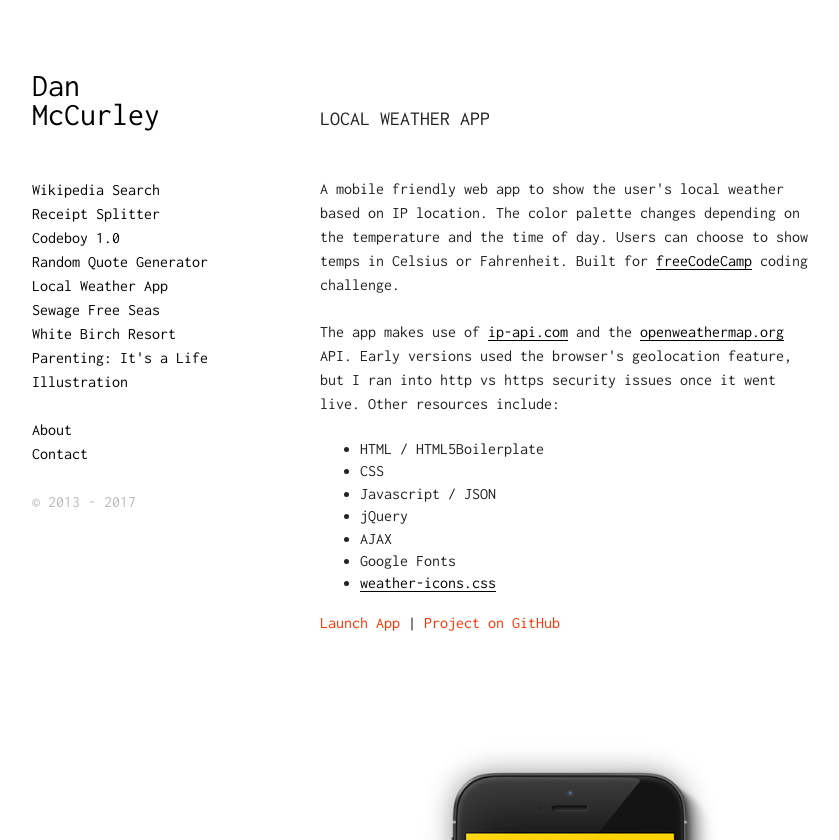
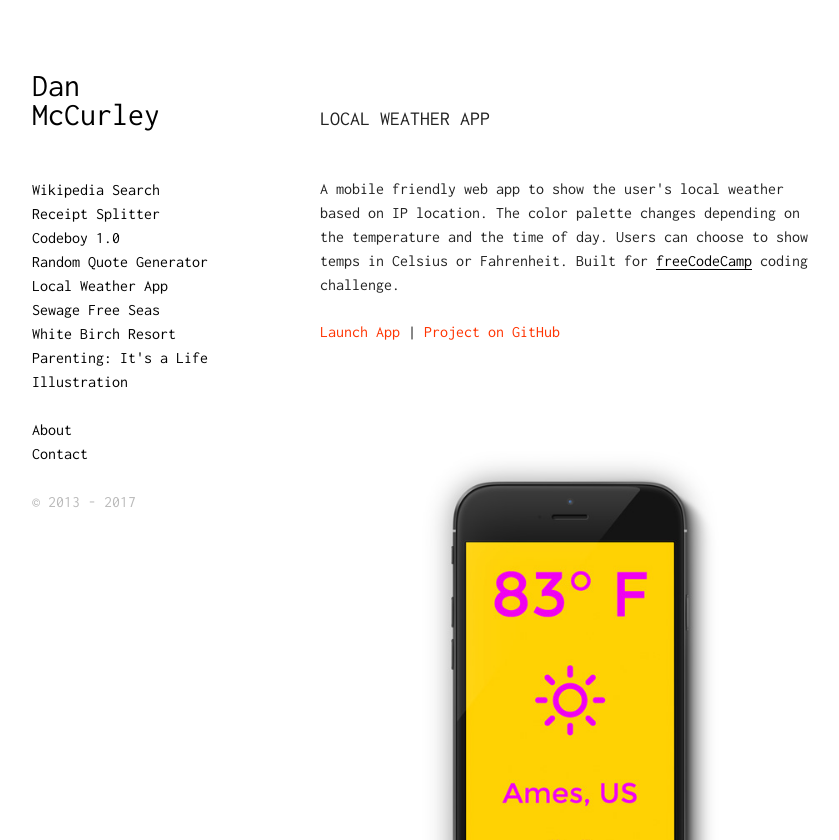
Before and after one commit to djmccurley/djmccurley.com, a PHP site: page /weather_app.php in a window 1280 px wide. Shown: the top 840 px of the page, without its empty margins (64-903 px from the left). Run offline with PHP 8.4, Linux system fonts and the light colour scheme; some libraries are stand-ins or nearby versions.

Commit message:
copy and content updates

```diff
--- a/contact.php
+++ b/contact.php
@@ -27,6 +27,7 @@
           <h2>Contact Me</h2>
           <p><a href="mailto:djmccurley@gmail.com" class="project">Email</a></p>
           <p><a href="https://github.com/djmccurley" class="project" target="_blank">GitHub</a></p>
+          <p><a href="https://www.instagram.com/technolumina" class="project" target="_blank">Instagram</a></p>
           <p><a href="https://www.linkedin.com/in/djmccurley" class="project" target="_blank">LinkedIn</a></p>
           <p><a href="https://www.freecodecamp.com/djmccurley" class="project" target="_blank">freeCodeCamp</a></p>
 
--- a/illustration.php
+++ b/illustration.php
@@ -29,7 +29,9 @@
 
           <p>Here are some illustrations I've made over the past couple years. Most of them are hand-drawn using ink or paint pens, then colored and finished digitally. A few are 100% digital.</p>
 
-          <p><img src="img/illustrations/hd_sticker.png" alt="Hummer Dave illustration" title="Hummer Dave - Vector Illustration (based on original pen drawing"></p>
+          <p><img src="img/illustrations/pedal_art_17.png" alt="Pedal Art 2017 Poster" title="Pedal Art 2017 Poster - Vector Illustration (based on original pen drawing)"></p>
+
+          <p><img src="img/illustrations/hd_sticker.png" alt="Hummer Dave illustration" title="Hummer Dave - Vector Illustration (based on original pen drawing)"></p>
 
           <p><img src="img/illustrations/skulls.png" alt="skulls logo illustration" title="Skulls Logo - Sharpie and digital color"></p>
 
--- a/index.php
+++ b/index.php
@@ -25,7 +25,7 @@
       <section class="main extend_vertical">
           <h2>Welcome</h2>
 
-          <p>I am a designer and front end developer based in Ames, Iowa. I'm currently working on my post-bacc certificate in Interactive Design and Marketing through <a href="http://mcad.edu" target="_blank">Minneapolis College of Art and Design (MCAD)</a>. This site is my internet home for all my design and development projects.</p>
+          <p>I am a designer, illustrator and front-end developer based in Des Moines, Iowa. I'm currently beefing up my skillset in the Interactive Design and Marketing program @ <a href="http://mcad.edu/academic-programs/interactive-design-and-marketing-certificate" target="_blank">Minneapolis College of Art and Design</a> (MCAD). This is my internet home for all my design and development projects.</p>
 
           <p>Please have a look around, and feel free to <a href="contact.php" title="link to contact page">contact me</a> anytime.</p>
 
--- a/weather_app.php
+++ b/weather_app.php
@@ -28,17 +28,6 @@
 
           <p>A mobile friendly web app to show the user's local weather based on IP location. The color palette changes depending on the temperature and the time of day. Users can choose to show temps in Celsius or Fahrenheit. Built for <a href="https://www.freecodecamp.com/djmccurley" target="_blank">freeCodeCamp</a> coding challenge.</p>
 
-          <p>The app makes use of <a href="http://ip-api.com" target="_blank">ip-api.com</a> and the <a href="http://openweathermap.org/current" target="_blank">openweathermap.org</a> API. Early versions used the browser's geolocation feature, but I ran into http vs https security issues once it went live. Other resources include:</p>
-          <ul>
-              <li>HTML / HTML5Boilerplate</li>
-              <li>CSS</li>
-              <li>Javascript / JSON</li>
-              <li>jQuery</li>
-              <li>AJAX</li>
-              <li>Google Fonts</li>
-              <li><a href="https://erikflowers.github.io/weather-icons/" target="_blank">weather-icons.css</a></li>
-          </ul>
-
           <p><a href="weather_app/index.html" class="project" target="_blank">Launch App</a> | <a href="https://github.com/djmccurley/weather_app" class="project" target="_blank">Project on GitHub</a></p>
 
           <p><img src="img/weather_app_day_600.jpg" alt="local weather app daytime mockup"></p>
```
Also changed, not shown: img/illustrations/pedal_art_17.png (added).
